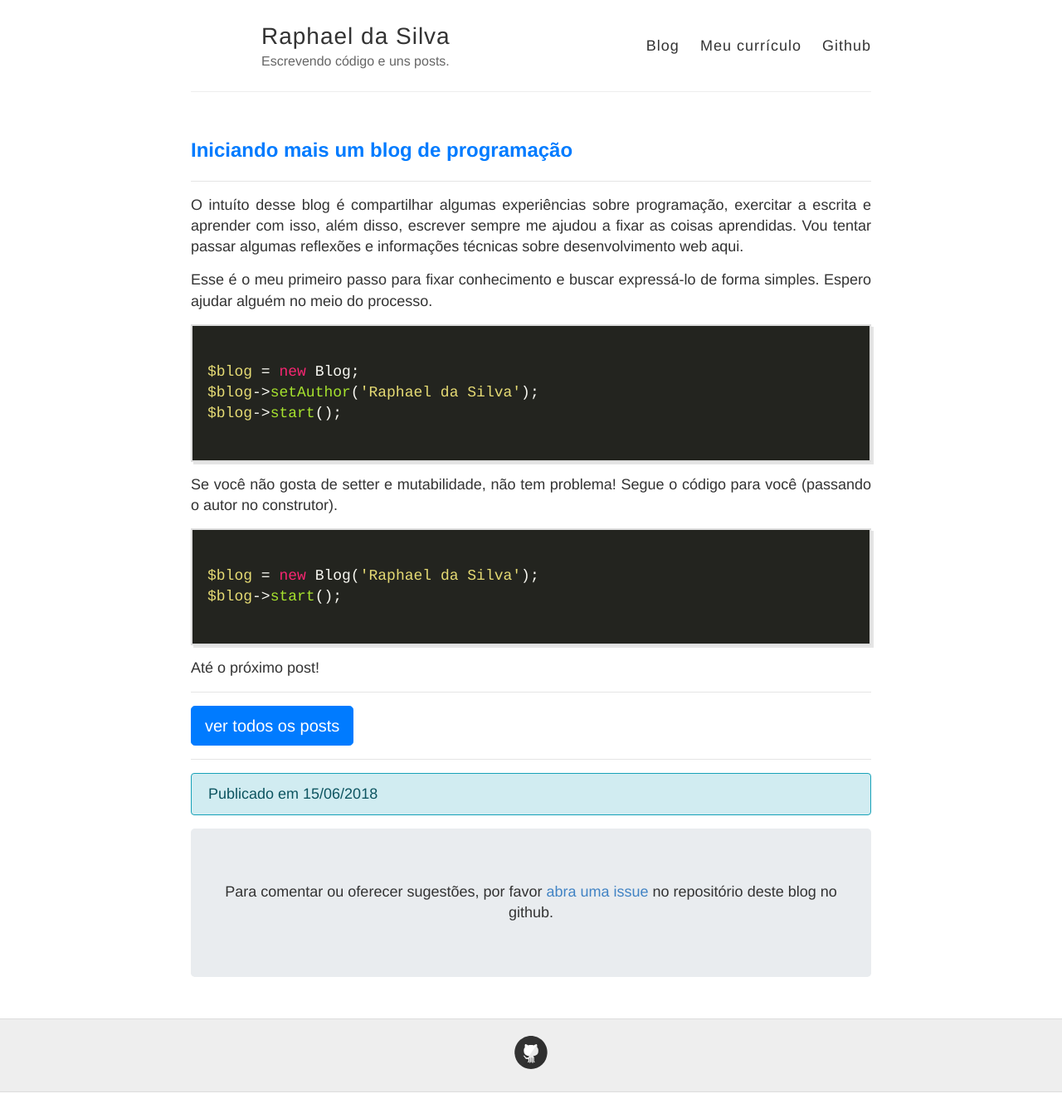
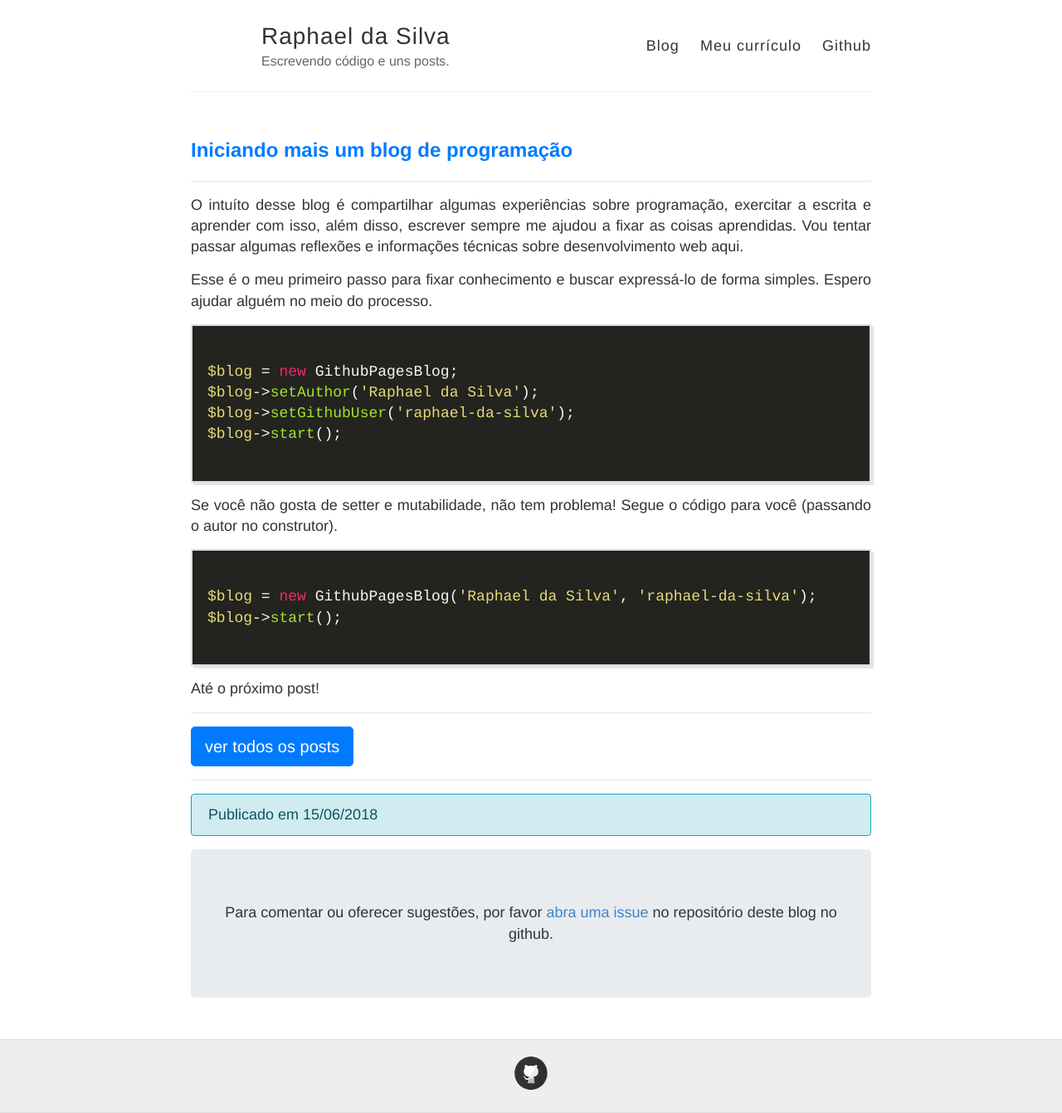
Before and after one commit to raphael-da-silva/raphael-da-silva.github.io, a Jekyll site: the page built from _posts/2018-06-15-iniciando-blog.md, in a window 1280 px wide. Shown: the whole page at 83% size. Built offline with Jekyll 4.4.1, drawn with Linux system fonts in a browser that asks for light colours; nearby versions of some CDN libraries; before the commit the page ends 1317 px from its top, so only the background shows below that.

Commit message:
Mudança em post antigo

````diff
--- a/_posts/2018-06-15-iniciando-blog.md
+++ b/_posts/2018-06-15-iniciando-blog.md
@@ -10,8 +10,9 @@ Esse é o meu primeiro passo para fixar conhecimento e buscar expressá-lo de fo
 
 ```php
 
-$blog = new Blog;
+$blog = new GithubPagesBlog;
 $blog->setAuthor('Raphael da Silva');
+$blog->setGithubUser('raphael-da-silva');
 $blog->start();
 
 ```
@@ -20,7 +21,7 @@ Se você não gosta de setter e mutabilidade, não tem problema! Segue o código
 
 ```php
 
-$blog = new Blog('Raphael da Silva');
+$blog = new GithubPagesBlog('Raphael da Silva', 'raphael-da-silva');
 $blog->start();
 
 ```
````
